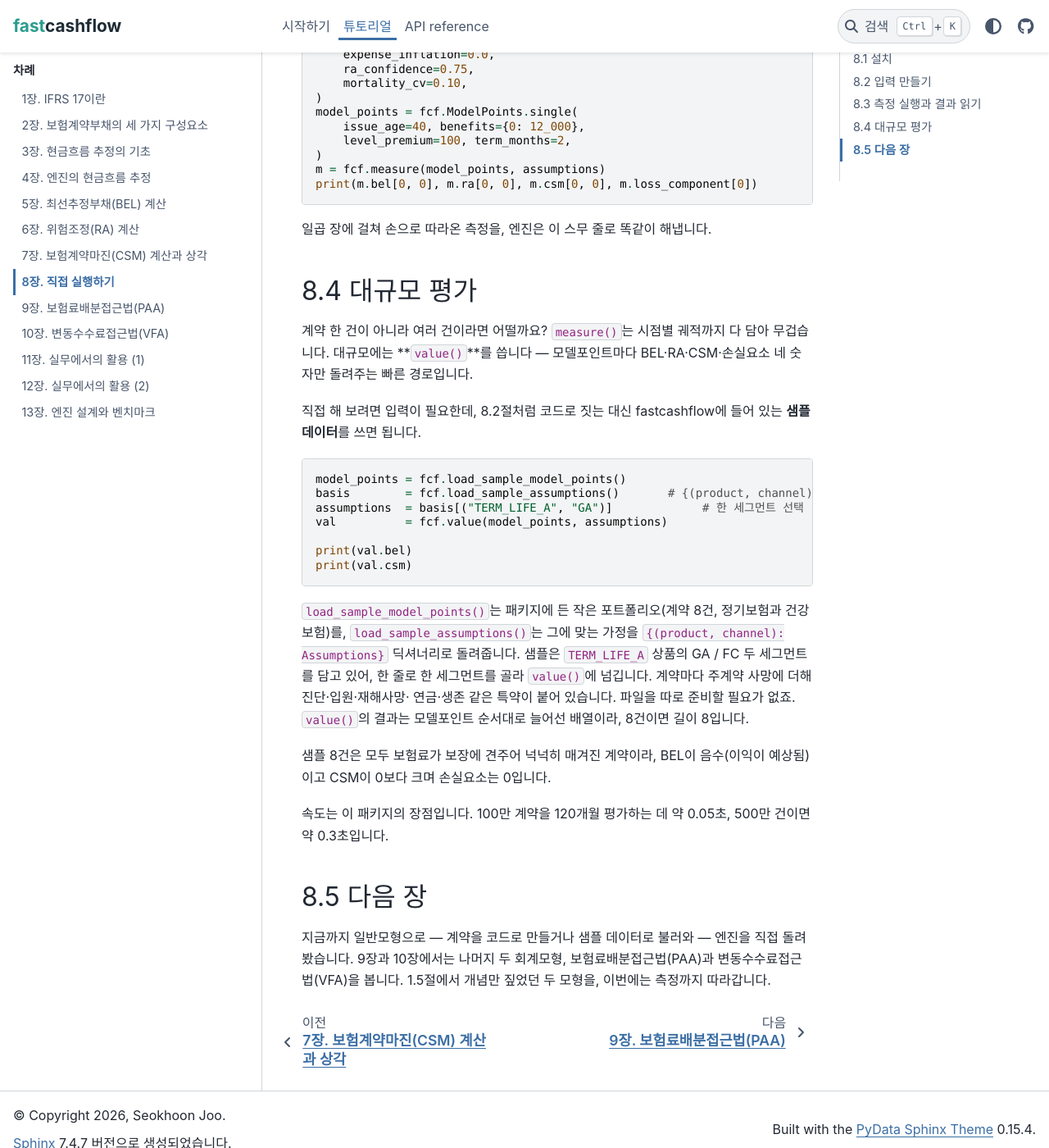
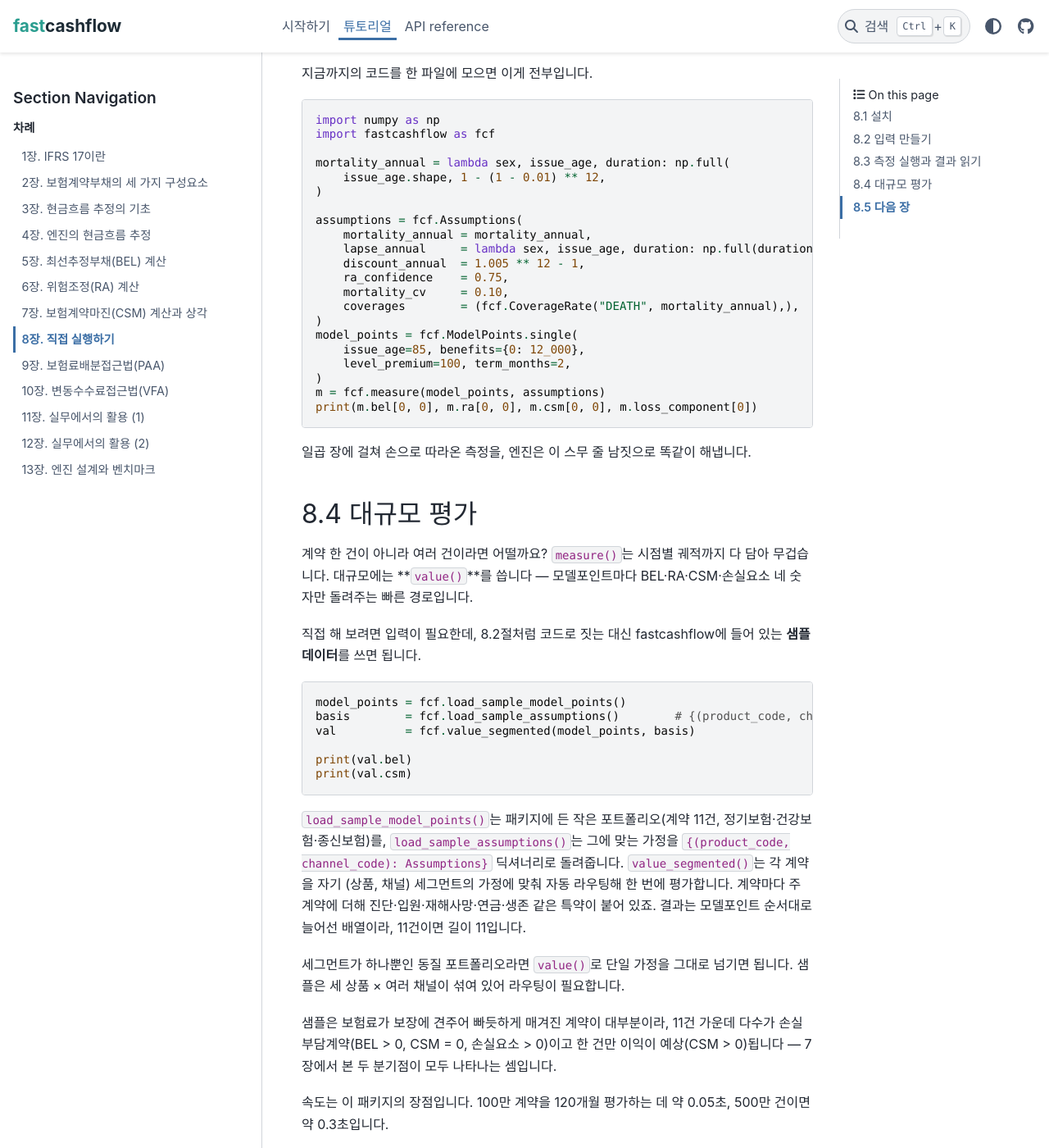
Before and after one commit to seokhoonj/fastcashflow, a Sphinx documentation site: the page built from docs/tutorial/08-hands-on.md, in a window 1280 px wide and 1400 px high, scrolled down 3685 px. Shown: the whole window at 82% size. Built offline with Sphinx 7.4.7 and the PyData theme 0.15.4, drawn with Linux system fonts in a browser that asks for light colours; some of the changed text lies outside the part shown.

Commit message:
docs: refresh tutorial hands-on code against current API
Three places where ch08 / ch09 / ch10 code no longer ran:

- Assumptions now requires a coverages tuple whenever the model points
  carry a non-zero benefit. ch08 / ch09 omitted it and tripped the
  out-of-range coverage_index check at engine entry. Register the
  DEATH coverage with the same mortality callable.
- ch10 carried benefits={0: 0} as a placeholder, which read as "register
  benefit 0 on the (unregistered) DEATH coverage". The contract has no
  claim benefit at all, so drop the placeholder. Also fix two stray
  brace typos in the surrounding prose.
- ch08 lifted the lambda's annual rate to 1 - (1 - 0.01) ** 12 so it
  encodes the monthly 1% mortality that ch05's hand-calc uses; the
  reader-facing setup now names issue_age = 85, framing the rate as a
  realistic figure for an elderly cohort rather than an arbitrary toy.
- ch08 8.4 was claiming a sample of 8 profitable contracts; the bundled
  sample is now 11 contracts spanning three products, mostly
  loss-bearing. Switch to value_segmented for the multi-segment routing,
  update the count and the loss/profit framing.

ch05 carries a one-line note placing its monthly 1% rate in the
85-year-old life-table range so the tutorial's setup is no longer
silently unrealistic. ch01 / ch11 / ch12 already align with the current
file-reader API.

````diff
--- a/docs/tutorial/08-hands-on.md
+++ b/docs/tutorial/08-hands-on.md
@@ -77,13 +77,17 @@
 옮깁니다.
 
 ```python
+mortality_annual = lambda sex, issue_age, duration: np.full(
+    issue_age.shape, 1 - (1 - 0.01) ** 12,
+)
+
 assumptions = fcf.Assumptions(
-    mortality_annual=lambda sex, issue_age, duration: np.full(issue_age.shape, 0.01),
-    lapse_annual=lambda sex, issue_age, duration: np.full(duration.shape, 0.0),
-    discount_annual=1.005 ** 12 - 1,
-    expense_inflation=0.0,
-    ra_confidence=0.75,
-    mortality_cv=0.10,
+    mortality_annual = mortality_annual,
+    lapse_annual     = lambda sex, issue_age, duration: np.full(duration.shape, 0.0),
+    discount_annual  = 1.005 ** 12 - 1,
+    ra_confidence    = 0.75,
+    mortality_cv     = 0.10,
+    coverages        = (fcf.CoverageRate("DEATH", mortality_annual),),
 )
 ```
 
@@ -92,20 +96,24 @@
 - `mortality_annual` — 연 사망률. 숫자 하나가 아니라 **함수**로
   줍니다. 사망률이 성별·나이·경과에 따라 달라질 수 있기 때문이죠(3.2절).
   `lambda`는 간단한 함수를 한 줄로 적는 파이썬 문법인데, 여기서는
-  성별·나이·경과와 상관없이 늘 0.01(연 1%)을 돌려주는 함수입니다.
-  엔진이 내부에서 constant-force 방식으로 월율로 환산합니다.
+  성별·나이·경과와 상관없이 늘 같은 값을 돌려주는 함수입니다. 5장의
+  월 사망률 1%를 연으로 환산하면 `1 - (1 - 0.01) ** 12 ≈ 0.1136`
+  (연 11.36%)이고, 엔진이 내부에서 다시 constant-force 방식으로 월
+  사망률 1%로 환산해 씁니다.
 - `lapse_annual` — 연 해지율. 같은 방식으로 늘 0(해지 없음)을
   돌려줍니다.
 - `discount_annual` — 연 할인율. `**`는 거듭제곱이라
   `1.005 ** 12 - 1`은 월 0.5%를 연 단위로 환산한 값입니다. 엔진은
   연율을 받아 월율로 바꿔 씁니다.
-- `expense_items` — 사업비 항목 묶음 (`ExpenseItem` 의 tuple). 이 예제에서는
-  비어 있어 사업비 0 입니다.
 - `ra_confidence` — 위험조정 신뢰수준 75%(6장).
 - `mortality_cv` — 사망위험 변동계수 0.10(6장).
+- `coverages` — 보험금이 어떤 율로 발생하는지를 엔진에 등록합니다.
+  여기서는 사망보장 한 갈래뿐이라 `"DEATH"` 코드에 위와 같은 사망률
+  함수를 묶어 줍니다. 사망 외에 다른 보장(진단·입원 ...)이 있다면
+  여기에 한 줄씩 더 등록합니다(11장에서 자세히).
 
-사망률 함수 속 `np.full(issue_age.shape, 0.01)`은 "`issue_age`와 같은
-모양의 배열을 만들어 전부 0.01로 채워라"는 뜻입니다. 엔진이 사망률
+사망률 함수 속 `np.full(issue_age.shape, ...)`은 "`issue_age`와 같은
+모양의 배열을 만들어 같은 값으로 채워라"는 뜻입니다. 엔진이 사망률
 함수를 부를 때 성별·나이·경과를 배열로 통째로 넘기므로, 함수도 같은
 모양의 배열을 돌려줘야 합니다.
 
@@ -114,14 +122,15 @@
 
 ```python
 model_points = fcf.ModelPoints.single(
-    issue_age=40, benefits={0: 12_000},
+    issue_age=85, benefits={0: 12_000},
     level_premium=100, term_months=2,
 )
 ```
 
-가입연령 40세, 사망보험금 12,000, 월 보험료 100, 보험기간 2개월 —
+가입연령 85세, 사망보험금 12,000, 월 보험료 100, 보험기간 2개월 —
 5~7장의 그 계약입니다. `12_000`의 밑줄은 자릿수를 읽기 쉽게 나눈
-것일 뿐, `12000`과 같습니다.
+것일 뿐, `12000`과 같습니다. `benefits={0: 12_000}`은 위에서 등록한
+첫 번째(= 0번) 보장 — 곧 `"DEATH"` — 에 12,000을 매단다는 뜻입니다.
 
 ## 8.3 측정 실행과 결과 읽기
 
@@ -169,24 +178,28 @@
 import numpy as np
 import fastcashflow as fcf
 
+mortality_annual = lambda sex, issue_age, duration: np.full(
+    issue_age.shape, 1 - (1 - 0.01) ** 12,
+)
+
 assumptions = fcf.Assumptions(
-    mortality_annual=lambda sex, issue_age, duration: np.full(issue_age.shape, 0.01),
-    lapse_annual=lambda sex, issue_age, duration: np.full(duration.shape, 0.0),
-    discount_annual=1.005 ** 12 - 1,
-    expense_inflation=0.0,
-    ra_confidence=0.75,
-    mortality_cv=0.10,
+    mortality_annual = mortality_annual,
+    lapse_annual     = lambda sex, issue_age, duration: np.full(duration.shape, 0.0),
+    discount_annual  = 1.005 ** 12 - 1,
+    ra_confidence    = 0.75,
+    mortality_cv     = 0.10,
+    coverages        = (fcf.CoverageRate("DEATH", mortality_annual),),
 )
 model_points = fcf.ModelPoints.single(
-    issue_age=40, benefits={0: 12_000},
+    issue_age=85, benefits={0: 12_000},
     level_premium=100, term_months=2,
 )
 m = fcf.measure(model_points, assumptions)
 print(m.bel[0, 0], m.ra[0, 0], m.csm[0, 0], m.loss_component[0])
 ```
 
-일곱 장에 걸쳐 손으로 따라온 측정을, 엔진은 이 스무 줄로 똑같이
-해냅니다.
+일곱 장에 걸쳐 손으로 따라온 측정을, 엔진은 이 스무 줄 남짓으로
+똑같이 해냅니다.
 
 ## 8.4 대규모 평가
 
@@ -199,24 +212,27 @@
 
 ```python
 model_points = fcf.load_sample_model_points()
-basis        = fcf.load_sample_assumptions()       # {(product, channel): Assumptions}
-assumptions  = basis[("TERM_LIFE_A", "GA")]             # 한 세그먼트 선택
-val          = fcf.value(model_points, assumptions)
+basis        = fcf.load_sample_assumptions()        # {(product_code, channel_code): Assumptions}
+val          = fcf.value_segmented(model_points, basis)
 
 print(val.bel)
 print(val.csm)
 ```
 
-`load_sample_model_points()`는 패키지에 든 작은 포트폴리오(계약 8건,
-정기보험과 건강보험)를, `load_sample_assumptions()`는 그에 맞는 가정을
-`{(product, channel): Assumptions}` 딕셔너리로 돌려줍니다. 샘플은
-`TERM_LIFE_A` 상품의 GA / FC 두 세그먼트를 담고 있어, 한 줄로 한 세그먼트를
-골라 `value()`에 넘깁니다. 계약마다 주계약 사망에 더해 진단·입원·재해사망·
-연금·생존 같은 특약이 붙어 있습니다. 파일을 따로 준비할 필요가 없죠.
-`value()`의 결과는 모델포인트 순서대로 늘어선 배열이라, 8건이면 길이 8입니다.
+`load_sample_model_points()`는 패키지에 든 작은 포트폴리오(계약 11건,
+정기보험·건강보험·종신보험)를, `load_sample_assumptions()`는 그에 맞는
+가정을 `{(product_code, channel_code): Assumptions}` 딕셔너리로
+돌려줍니다. `value_segmented()`는 각 계약을 자기 (상품, 채널) 세그먼트의
+가정에 맞춰 자동 라우팅해 한 번에 평가합니다. 계약마다 주계약에 더해
+진단·입원·재해사망·연금·생존 같은 특약이 붙어 있죠. 결과는 모델포인트
+순서대로 늘어선 배열이라, 11건이면 길이 11입니다.
 
-샘플 8건은 모두 보험료가 보장에 견주어 넉넉히 매겨진 계약이라, BEL이
-음수(이익이 예상됨)이고 CSM이 0보다 크며 손실요소는 0입니다.
+세그먼트가 하나뿐인 동질 포트폴리오라면 `value()`로 단일 가정을 그대로
+넘기면 됩니다. 샘플은 세 상품 × 여러 채널이 섞여 있어 라우팅이 필요합니다.
+
+샘플은 보험료가 보장에 견주어 빠듯하게 매겨진 계약이 대부분이라, 11건
+가운데 다수가 손실부담계약(BEL > 0, CSM = 0, 손실요소 > 0)이고 한 건만
+이익이 예상(CSM > 0)됩니다 — 7장에서 본 두 분기점이 모두 나타나는 셈입니다.
 
 속도는 이 패키지의 장점입니다. 100만 계약을 120개월 평가하는 데 약
 0.05초, 500만 건이면 약 0.3초입니다.
````
Also changed, not shown: docs/tutorial/05-bel-calculation.md (+6 -2 lines), docs/tutorial/09-paa.md (+8 -6 lines), docs/tutorial/10-vfa.md (+11 -12 lines).
